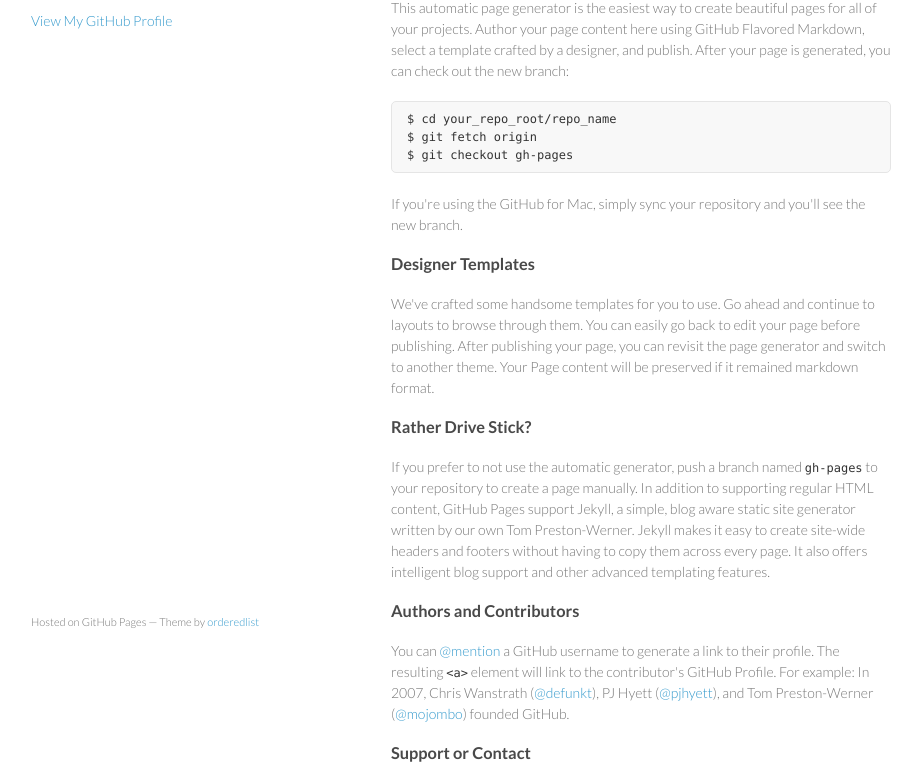
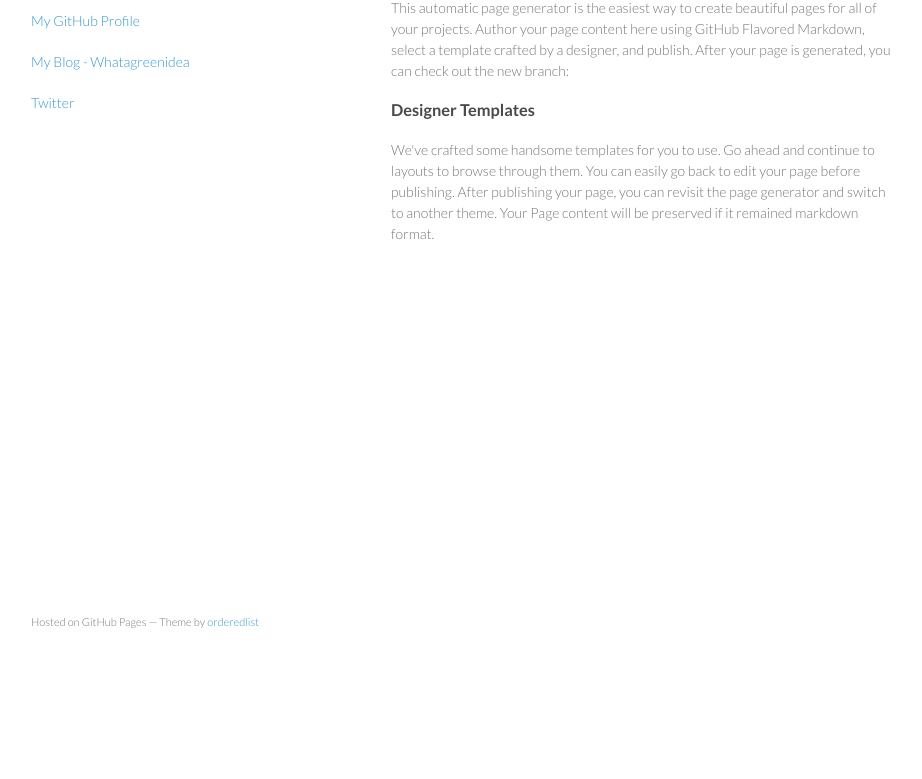
Before and after one commit to charliedotau/charliedotau.github.io, a plain HTML site: page index.html in a window 1280 px wide. Shown: the part 99-878 px from the top of the page, without its empty margins (179-1101 px from the left). After the commit the page ends 800 px from the top, so only its background shows below. Drawn offline with Linux system fonts and the light colour scheme.

Commit message:
- updates

```diff
--- a/index.html
+++ b/index.html
@@ -15,11 +15,13 @@
   <body>
     <div class="wrapper">
       <header>
-        <h1>Charliedotau.GitHub.io</h1>
+        <h1>data.agreenidea.org</h1>
         <p></p>
 
 
-        <p class="view"><a href="https://github.com/charliedotau">View My GitHub Profile</a></p>
+        <p class="view"><a href="https://github.com/charliedotau">My GitHub Profile</a></p>
+        <p class="view"><a href="http://what.agreenidea.org">My Blog - Whatagreenidea</a></p>
+        <p class="view"><a href="https://twitter.com/whatagreenidea">Twitter</a></p>
 
       </header>
       <section>
@@ -28,32 +30,11 @@
 
 <p>This automatic page generator is the easiest way to create beautiful pages for all of your projects. Author your page content here using GitHub Flavored Markdown, select a template crafted by a designer, and publish. After your page is generated, you can check out the new branch:</p>
 
-<pre><code>$ cd your_repo_root/repo_name
-$ git fetch origin
-$ git checkout gh-pages
-</code></pre>
-
-<p>If you're using the GitHub for Mac, simply sync your repository and you'll see the new branch.</p>
-
 <h3>
 <a id="designer-templates" class="anchor" href="#designer-templates" aria-hidden="true"><span class="octicon octicon-link"></span></a>Designer Templates</h3>
 
 <p>We've crafted some handsome templates for you to use. Go ahead and continue to layouts to browse through them. You can easily go back to edit your page before publishing. After publishing your page, you can revisit the page generator and switch to another theme. Your Page content will be preserved if it remained markdown format.</p>
 
-<h3>
-<a id="rather-drive-stick" class="anchor" href="#rather-drive-stick" aria-hidden="true"><span class="octicon octicon-link"></span></a>Rather Drive Stick?</h3>
-
-<p>If you prefer to not use the automatic generator, push a branch named <code>gh-pages</code> to your repository to create a page manually. In addition to supporting regular HTML content, GitHub Pages support Jekyll, a simple, blog aware static site generator written by our own Tom Preston-Werner. Jekyll makes it easy to create site-wide headers and footers without having to copy them across every page. It also offers intelligent blog support and other advanced templating features.</p>
-
-<h3>
-<a id="authors-and-contributors" class="anchor" href="#authors-and-contributors" aria-hidden="true"><span class="octicon octicon-link"></span></a>Authors and Contributors</h3>
-
-<p>You can <a href="https://github.com/blog/821" class="user-mention">@mention</a> a GitHub username to generate a link to their profile. The resulting <code>&lt;a&gt;</code> element will link to the contributor's GitHub Profile. For example: In 2007, Chris Wanstrath (<a href="https://github.com/defunkt" class="user-mention">@defunkt</a>), PJ Hyett (<a href="https://github.com/pjhyett" class="user-mention">@pjhyett</a>), and Tom Preston-Werner (<a href="https://github.com/mojombo" class="user-mention">@mojombo</a>) founded GitHub.</p>
-
-<h3>
-<a id="support-or-contact" class="anchor" href="#support-or-contact" aria-hidden="true"><span class="octicon octicon-link"></span></a>Support or Contact</h3>
-
-<p>Having trouble with Pages? Check out the documentation at <a href="https://help.github.com/pages">https://help.github.com/pages</a> or contact <a href="mailto:support@github.com">support@github.com</a> and we’ll help you sort it out.</p>
       </section>
       <footer>
         <p><small>Hosted on GitHub Pages &mdash; Theme by <a href="https://github.com/orderedlist">orderedlist</a></small></p>
```
